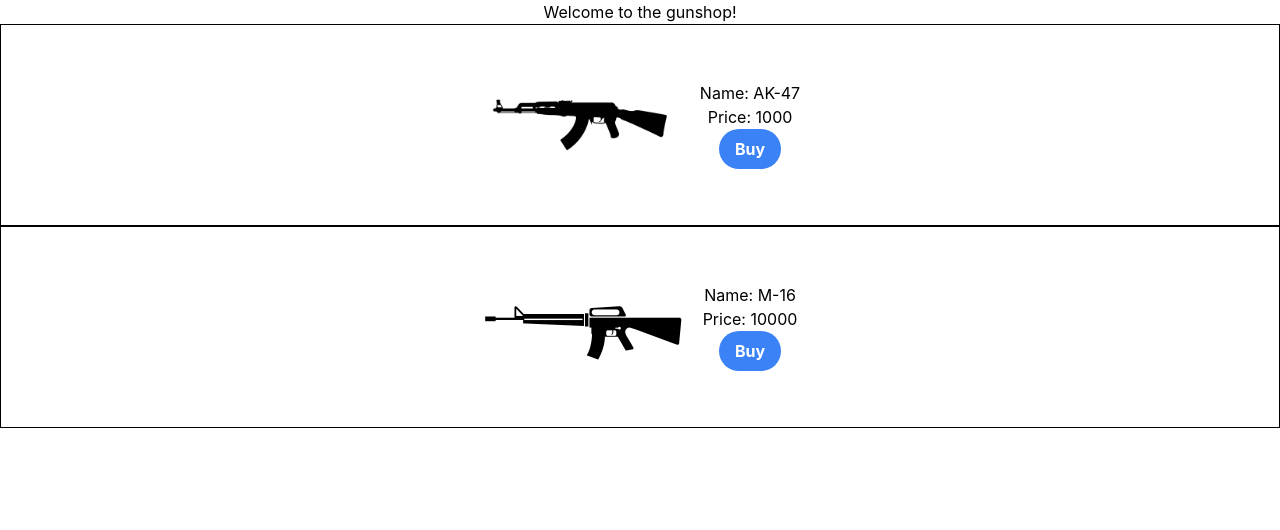
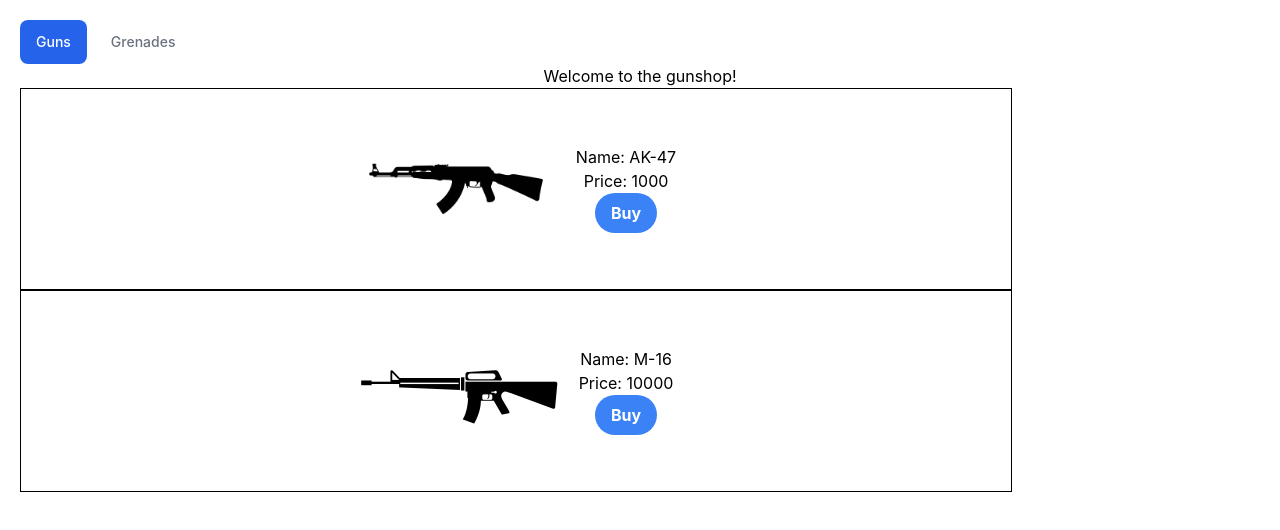
Before and after one commit to klezovics/react-gun-shop, a React (Create React App) app: page / in a window 1280 px wide. Shown: the top 530 px of the page. Built offline with nearby package versions, Linux system fonts and the light colour scheme.

Commit message:
Add sound effects

```diff
--- a/src/components/gunshop/GunDetails.js
+++ b/src/components/gunshop/GunDetails.js
@@ -2,7 +2,7 @@ import BuyButton from "./BuyButton";
 
 function GunDetails(props) {
     return (
-        <div style={{border: '1px solid black', display: 'flex', alignItems: 'center', justifyContent: 'center'}}>
+        <div style={{maxWidth:'80%', border: '1px solid black', display: 'flex', alignItems: 'center', justifyContent: 'center'}}>
             <div>
                 <img src={props.url} style={{width: '200px', height: '200px'}}/>
             </div>
--- a/src/components/gunshop/Gunshop.js
+++ b/src/components/gunshop/Gunshop.js
@@ -1,8 +1,10 @@
 import GunDetails from "./GunDetails";
+import Navbar from "./Navbar";
 
 function Gunshop() {
   return (
-    <div>
+    <div style={{margin: "20px 20px 0px 20px"}}>
+      <Navbar/>
       <h1>Welcome to the gunshop!</h1>
       <GunDetails name="AK-47" price={1000} url={"/gunshop/img/ak-47.png"}/>
       <GunDetails name="M-16" price={10000} url={"/gunshop/img/m-16.png"}/>
--- /dev/null
+++ b/src/components/gunshop/Navbar.js
@@ -0,0 +1,29 @@
+function Navbar() {
+
+    return (
+        <div>
+            <navbar>
+
+                <ul className="flex flex-wrap text-sm font-medium text-center text-gray-500 dark:text-gray-400">
+                    <li onClick={playGunSound} className="mr-2">
+                        <a href="#" className="inline-block py-3 px-4 text-white bg-blue-600 rounded-lg active"
+                           aria-current="page">Guns</a>
+                    </li>
+                    <li onClick={playGrenadeSound} className="mr-2" >
+                        <a href="#"
+                           className="inline-block py-3 px-4 rounded-lg hover:text-gray-900 hover:bg-gray-100 dark:hover:bg-gray-800 dark:hover:text-white">Grenades</a>
+                    </li>
+                </ul>
+            </navbar>
+        </div>
+    );
+}
+
+const gunSound = new Audio("/gunshop/sounds/machinegun-fire.mp3")
+let playGunSound = () => { gunSound.play() }
+
+const grenadeSound = new Audio("/gunshop/sounds/grenade.mp3")
+let playGrenadeSound = () => { grenadeSound.play() }
+
+
+export default Navbar;
```
Also changed, not shown: 2 other files (tests, documents, lock files or other folders).
